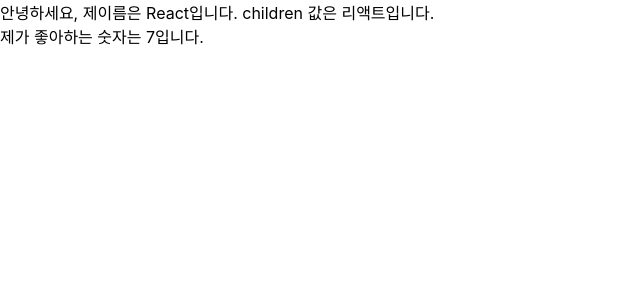
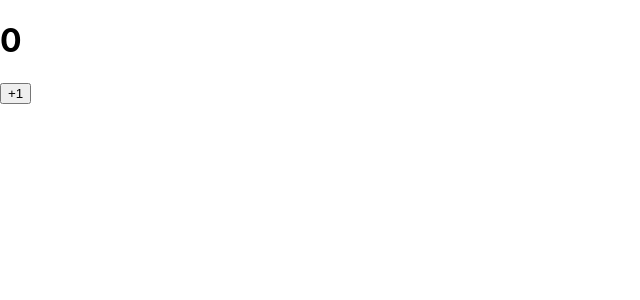
Before and after one commit to jyy1554/study-react, a React (Create React App) app: page / in a window 1280 px wide. Shown: the top 300 px of the page, without its empty margins (0-640 px from the left). Built offline with nearby package versions, Linux system fonts and the light colour scheme.

Commit message:
클래스형 컴포넌트의 state 작성해보기

```diff
--- a/src/App.js
+++ b/src/App.js
@@ -1,8 +1,8 @@
 import React from 'react';
-import MyComponent from './MyComponent';
+import Counter from './Counter';
 
 const App = () => {
-  return <MyComponent name="React" favoriteNumber={7}>리액트</MyComponent>;
+  return <Counter />;
 };
 
 export default App;
--- /dev/null
+++ b/src/Counter.js
@@ -0,0 +1,32 @@
+import React, { Component } from 'react';
+
+class Counter extends Component {
+  //컴포넌트에 state 설정 시 constructor 메서드 필수
+  constructor(props) {
+    // 클래스형 컴포넌트에서 constructor 작성 시 반드시 super(props); 호출 필요
+    super(props);
+    // state의 초깃값 설정하기
+    this.state = {
+      number: 0
+    };
+  }
+  render() {
+    const {number} = this.state;  // state를 조회할 때는 this.state로 조회함, state는 객체 형식
+    return (
+      <div>
+        <h1>{number}</h1>
+        <button
+          // onClick을 통해 버튼이 클릭되었을 때 호출시킬 함수를 설정함
+          onClick={() => {
+            //this.setState를 사용하여 state값을 바꿀 수 있음
+            this.setState({ number: number + 1 });
+          }}
+        >
+          +1
+        </button>
+      </div>
+    );
+  }
+}
+
+export default Counter;
```
